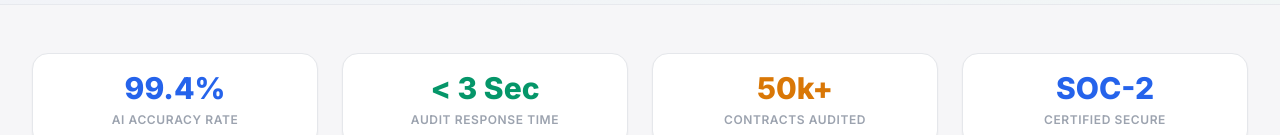
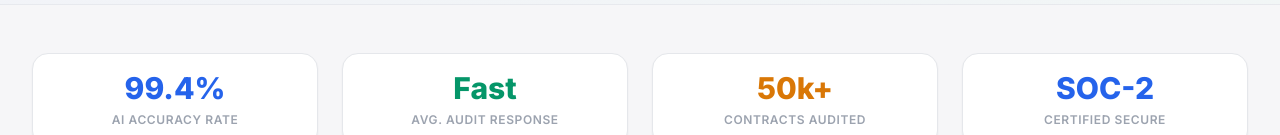
Before and after one commit to AnuranjanJain/LegalEase, a React (Vite) app: page / in a window 1280 px wide. Shown: the part 814-949 px from the top of the page. Built offline with nearby package versions, Linux system fonts and the light colour scheme; no server answers.

Commit message:
fix: replace hardcoded processing timeout message with dynamic time estimation logic

```diff
--- a/src/components/ProcessingStepper.tsx
+++ b/src/components/ProcessingStepper.tsx
@@ -1,4 +1,6 @@
-import { CheckCircle2, Loader2, AlertTriangle, FileText, LayoutList, BrainCircuit, Terminal } from 'lucide-react';
+import { useState, useEffect } from 'react';
+import { CheckCircle2, Loader2, AlertTriangle, FileText, LayoutList, BrainCircuit, Terminal, Clock } from 'lucide-react';
+import { ProcessingMetricsService } from '../contexts/DocumentProcessingContext';
 
 interface ProcessingStepperProps {
   status: 'idle' | 'reading' | 'chunking' | 'summarizing' | 'rendering' | 'completed' | 'failed';
@@ -6,6 +8,17 @@ interface ProcessingStepperProps {
   currentBlock: number;
   totalBlocks: number;
   error?: string;
+  /** Epoch timestamp (ms) when processing started — enables live elapsed time */
+  startedAt?: number;
+}
+
+/** Formats a duration in milliseconds into a compact human-readable string. */
+function formatDuration(ms: number): string {
+  const totalSec = Math.max(0, Math.round(ms / 1000));
+  if (totalSec < 60) return `${totalSec}s`;
+  const min = Math.floor(totalSec / 60);
+  const sec = totalSec % 60;
+  return sec > 0 ? `${min}m ${sec}s` : `${min}m`;
 }
 
 export function ProcessingStepper({
@@ -13,8 +26,28 @@ export function ProcessingStepper({
   progress,
   currentBlock,
   totalBlocks,
-  error
+  error,
+  startedAt
 }: ProcessingStepperProps) {
+
+  // ── Live Elapsed Time Counter ──────────────────────────────────────────
+  const [elapsedMs, setElapsedMs] = useState(0);
+
+  useEffect(() => {
+    if (!startedAt || status === 'completed' || status === 'failed') return;
+    // Immediately set the initial elapsed value
+    setElapsedMs(Date.now() - startedAt);
+    const timer = setInterval(() => setElapsedMs(Date.now() - startedAt), 1000);
+    return () => clearInterval(timer);
+  }, [startedAt, status]);
+
+  // ── Dynamic ETA from historical processing metrics ─────────────────────
+  const estimatedTotalMs = ProcessingMetricsService.getAverageDurationMs();
+  const estimatedRemainingMs =
+    estimatedTotalMs !== null && progress > 0
+      ? Math.max(0, (estimatedTotalMs * (100 - progress)) / 100)
+      : null;
+
   // Define the stages
   const stages = [
     {
@@ -128,6 +161,35 @@ export function ProcessingStepper({
         </div>
       </div>
 
+      {/* Dynamic Timing Info Bar */}
+      {status !== 'completed' && status !== 'failed' && startedAt && (
+        <div className="flex items-center justify-center gap-4 px-4 py-2.5 rounded-xl bg-gray-50/80 dark:bg-gray-900/40 border border-gray-150 dark:border-gray-800/60 text-center">
+          <div className="flex items-center gap-1.5 text-gray-500 dark:text-gray-400">
+            <Clock size={12} className="text-primary animate-pulse" />
+            <span className="text-[11px] font-semibold">
+              Elapsed: <span className="text-gray-800 dark:text-gray-200">{formatDuration(elapsedMs)}</span>
+            </span>
+          </div>
+          {estimatedRemainingMs !== null && estimatedRemainingMs > 0 ? (
+            <div className="text-[11px] font-semibold text-gray-500 dark:text-gray-400">
+              Est. remaining: <span className="text-primary dark:text-primary-400">{formatDuration(estimatedRemainingMs)}</span>
+            </div>
+          ) : (
+            <div className="text-[11px] font-semibold text-gray-400 dark:text-gray-500 italic">
+              {estimatedTotalMs !== null ? 'Almost done...' : 'Analyzing your document...'}
+            </div>
+          )}
+        </div>
+      )}
+
+      {/* Completed Timing Summary */}
+      {status === 'completed' && startedAt && (
+        <div className="flex items-center justify-center gap-1.5 text-[11px] font-semibold text-emerald-600 dark:text-emerald-400">
+          <CheckCircle2 size={12} />
+          <span>Completed in {formatDuration(elapsedMs)}</span>
+        </div>
+      )}
+
       {/* List of Stages */}
       <div className="space-y-4">
         {stages.map((stage, idx) => {
--- a/src/contexts/DocumentProcessingContext.tsx
+++ b/src/contexts/DocumentProcessingContext.tsx
@@ -1,6 +1,52 @@
 import { createContext, useContext, useState, useCallback, ReactNode } from 'react';
 import { api } from '../services/api';
 import { StorageService, Document } from '../services/storage';
+
+// ── Processing Metrics Service ─────────────────────────────────────────────
+// Persists historical processing durations to localStorage so the UI can
+// compute dynamic time estimates instead of relying on hardcoded claims.
+const METRICS_STORAGE_KEY = 'le_processing_metrics';
+const MAX_HISTORY_ENTRIES = 50;
+
+export interface ProcessingMetricEntry {
+  durationMs: number;
+  fileSizeBytes: number;
+  totalBlocks: number;
+  timestamp: string;
+}
+
+export const ProcessingMetricsService = {
+  getHistory: (): ProcessingMetricEntry[] => {
+    try {
+      const raw = localStorage.getItem(METRICS_STORAGE_KEY);
+      return raw ? JSON.parse(raw) : [];
+    } catch {
+      return [];
+    }
+  },
+
+  record: (entry: ProcessingMetricEntry) => {
+    try {
+      const history = ProcessingMetricsService.getHistory();
+      history.unshift(entry);
+      // Keep only the most recent entries
+      localStorage.setItem(
+        METRICS_STORAGE_KEY,
+        JSON.stringify(history.slice(0, MAX_HISTORY_ENTRIES))
+      );
+    } catch (err) {
+      console.error('Failed to persist processing metric:', err);
+    }
+  },
+
+  /** Returns the average processing duration in milliseconds, or null if no data. */
+  getAverageDurationMs: (): number | null => {
+    const history = ProcessingMetricsService.getHistory();
+    if (history.length === 0) return null;
+    const total = history.reduce((sum, e) => sum + e.durationMs, 0);
+    return total / history.length;
+  },
+};
 
 export interface ProcessingState {
   id: string;
@@ -11,6 +57,10 @@ export interface ProcessingState {
   totalBlocks: number;
   error?: string;
   summary?: string;
+  /** Epoch timestamp (ms) when processing started — used for elapsed time display */
+  startedAt: number;
+  /** File size in bytes — used for size-aware time estimation */
+  fileSizeBytes: number;
 }
 
 interface DocumentProcessingContextType {
@@ -91,7 +141,9 @@ export function DocumentProcessingProvider({ children }: { children: ReactNode }
       status: 'reading',
       progress: 10,
       currentBlock: 0,
-      totalBlocks: 0
+      totalBlocks: 0,
+      startedAt: Date.now(),
+      fileSizeBytes: file.size,
     };
 
     setActiveProcessing((prev) => ({ ...prev, [docId]: initialState }));
@@ -201,10 +253,19 @@ export function DocumentProcessingProvider({ children }: { children: ReactNode }
         summary: finalSummary
       });
 
-      // 4. Set completed state
+      // 4. Set completed state & record processing duration metric
       setActiveProcessing((prev) => {
         const current = prev[docId];
         if (!current) return prev;
+
+        // Persist timing metric for future dynamic estimates
+        ProcessingMetricsService.record({
+          durationMs: Date.now() - current.startedAt,
+          fileSizeBytes: current.fileSizeBytes,
+          totalBlocks,
+          timestamp: new Date().toISOString(),
+        });
+
         return {
           ...prev,
           [docId]: {
--- a/src/pages/ChatbotPage.tsx
+++ b/src/pages/ChatbotPage.tsx
@@ -473,6 +473,7 @@ export function ChatbotPage() {
               currentBlock={activeChatDoc.currentBlock}
               totalBlocks={activeChatDoc.totalBlocks}
               error={activeChatDoc.error}
+              startedAt={activeChatDoc.startedAt}
             />
 
             {(activeChatDoc.status === 'completed' || activeChatDoc.status === 'failed') && (
--- a/src/pages/HomePage.tsx
+++ b/src/pages/HomePage.tsx
@@ -1,4 +1,5 @@
-import { useState } from 'react';
+import { useState, useMemo } from 'react';
+import { ProcessingMetricsService } from '../contexts/DocumentProcessingContext';
 import {
   ArrowRight, FileText, Shield, Zap, Scale, MessageSquare,
   AlertTriangle, Lock, Globe, FileSearch, CheckCircle2, ChevronDown,
@@ -69,6 +70,18 @@ const FAQS: ReadonlyArray<FaqItem> = Object.freeze([
 export function HomePage() {
   const [activeDemoClause, setActiveDemoClause] = useState<'term' | 'indem' | 'ip'>('term');
   const [expandedFaq, setExpandedFaq] = useState<number | null>(null);
+
+  // ── Dynamic Audit Response Time Metric ──────────────────────────────────
+  const auditResponseLabel = useMemo(() => {
+    const avgMs = ProcessingMetricsService.getAverageDurationMs();
+    if (avgMs === null) return 'Fast';
+    const totalSec = Math.round(avgMs / 1000);
+    if (totalSec < 60) return `~ ${totalSec}s`;
+    const min = Math.floor(totalSec / 60);
+    const sec = totalSec % 60;
+    return sec > 0 ? `~ ${min}m ${sec}s` : `~ ${min}m`;
+  }, []);
+
   const btnPrimary = "inline-flex items-center justify-center px-8 py-3.5 text-base font-semibold rounded-xl text-white bg-primary-600 hover:bg-blue-700 shadow-[0_0_20px_rgba(37,99,235,0.2)] transition-all duration-300";
   const btnSecondary = "inline-flex items-center justify-center px-8 py-3.5 border border-gray-300 dark:border-gray-700 text-base font-semibold rounded-xl text-gray-700 dark:text-gray-200 bg-white dark:bg-gray-800/40 hover:bg-gray-100 dark:hover:bg-gray-800 backdrop-blur-sm transition-all duration-300";
   const btnTab = (isActive: boolean) =>
@@ -223,8 +236,8 @@ export function HomePage() {
               <span className="text-xs font-semibold text-gray-400 dark:text-gray-400 uppercase tracking-wider">AI Accuracy Rate</span>
             </div>
             <div className="p-4 bg-white dark:bg-gray-800 rounded-2xl border border-gray-150 dark:border-gray-700 shadow-sm hover:scale-105 transition-all">
-              <span className="text-3xl font-extrabold text-emerald-600 dark:text-emerald-400 block">&lt; 3 Sec</span>
-              <span className="text-xs font-semibold text-gray-400 dark:text-gray-400 uppercase tracking-wider">Audit Response Time</span>
+              <span className="text-3xl font-extrabold text-emerald-600 dark:text-emerald-400 block">{auditResponseLabel}</span>
+              <span className="text-xs font-semibold text-gray-400 dark:text-gray-400 uppercase tracking-wider">Avg. Audit Response</span>
             </div>
             <div className="p-4 bg-white dark:bg-gray-800 rounded-2xl border border-gray-150 dark:border-gray-700 shadow-sm hover:scale-105 transition-all">
               <span className="text-3xl font-extrabold text-amber-600 dark:text-amber-400 block">50k+</span>
--- a/src/pages/ProcessingPage.tsx
+++ b/src/pages/ProcessingPage.tsx
@@ -124,6 +124,7 @@ export function ProcessingPage() {
               currentBlock={activeDoc.currentBlock}
               totalBlocks={activeDoc.totalBlocks}
               error={activeDoc.error}
+              startedAt={activeDoc.startedAt}
             />
 
             {/* Completed state summary preview */}
```
